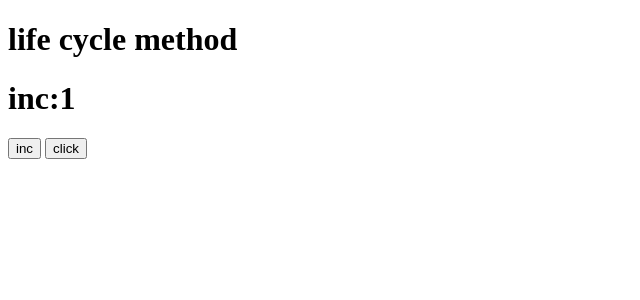
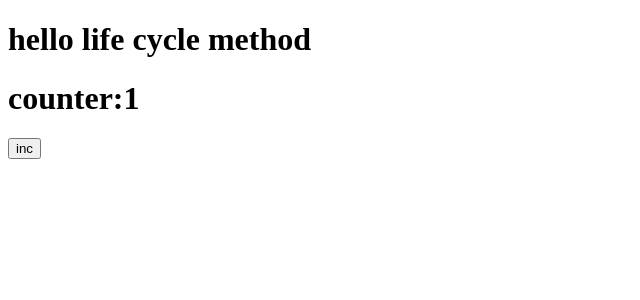
Before and after one commit to jspmern/react_exp_jun, a React (Create React App) app: page / in a window 1280 px wide. Shown: the top 300 px of the page, without its empty margins (0-640 px from the left). Built offline with nearby package versions, Linux system fonts and the light colour scheme; no server answers.

Commit message:
effect is done

```diff
--- a/src/App.js
+++ b/src/App.js
@@ -12,6 +12,7 @@ import ProductContext from './context/ProductContext';
 import Todo from './comp/Todo';
 import TodoContext from './context/todoContext';
 import { ExampleOfLC } from './lyfeCyckeMethod/ExampleOfLC';
+import FunctionLifeCycle from './lyfeCyckeMethod/FunctionLifeCycle';
 function App() {
   let [name,setname]=useState('utsav')
   return (
@@ -32,11 +33,12 @@ function App() {
           {/* <TodoContext>
           <Todo/>
           </TodoContext> */}
-          <ExampleOfLC name={name}/>
+          {/* <ExampleOfLC name={name}/>
           <button onClick={()=>{
            let y= prompt('enter your name')
            setname(y)
-          }}>click</button>
+          }}>click</button> */}
+          <FunctionLifeCycle/>
     </>
   )
 }
--- /dev/null
+++ b/src/lyfeCyckeMethod/FunctionLifeCycle.jsx
@@ -0,0 +1,42 @@
+import React, { useEffect, useState } from 'react'
+
+function FunctionLifeCycle() {
+    console.log('..................................')
+    let [count,setCount]=useState(1)
+    //this is for the click handler
+    function clickHandler()
+    {
+        setCount(pre=>pre+1)
+    }
+    //(it is treated like noraml function)
+    useEffect(()=>{
+        console.log('hello i am useEffect')
+    })
+    //mount phase
+    useEffect(()=>{
+        console.log('hello i am mount phase')
+    },[])
+    //updated phase
+    useEffect(()=>{
+        console.log('hello i am updated phase')
+    },[count])
+   //unmount and cleanup function
+   useEffect(()=>{
+        console.log('i am main body')
+        return ()=>{
+            console.log('hello i am cleanup')
+        }
+   },[count])
+
+  return (
+
+    <>
+    {console.log('hello i am return')}
+    <h1>hello life cycle method</h1>
+    <h1>counter:{count}</h1>
+    <button onClick={clickHandler}>inc</button>
+    </>
+  )
+}
+
+export default FunctionLifeCycle
```
